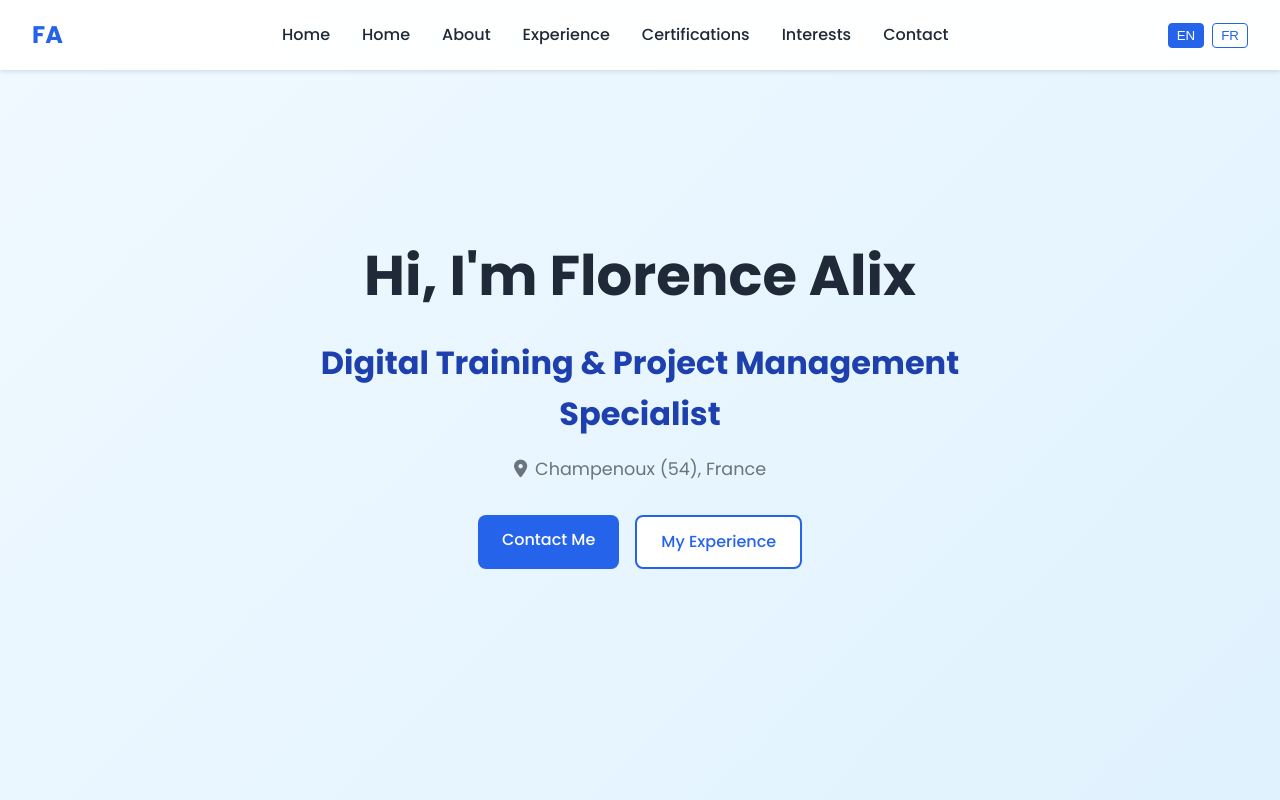
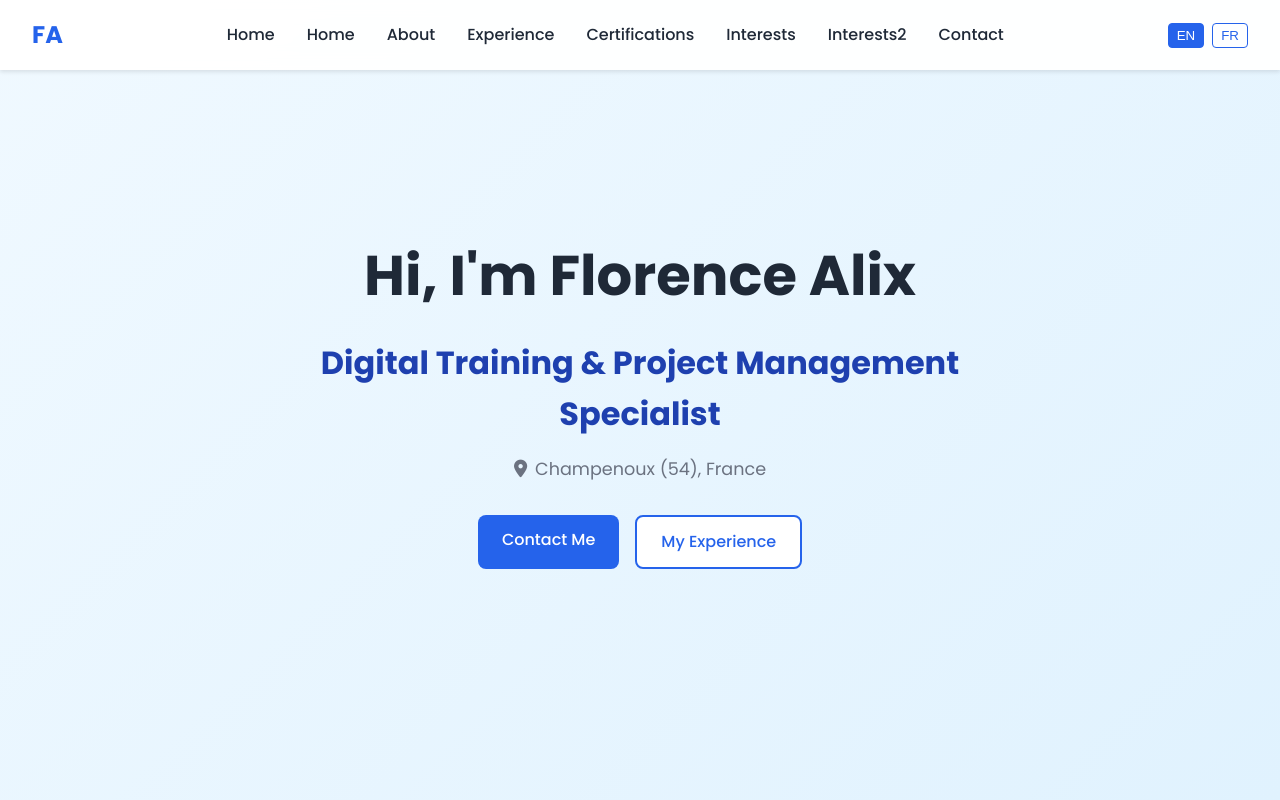
Before and after one commit to fa-sabbah/cv_site_portfolio, a plain HTML site: page index.html in a window 1280 px wide. Shown: the top 800 px of the page. Drawn offline with Linux system fonts and the light colour scheme.

Commit message:
Update index.html

```diff
--- a/index.html
+++ b/index.html
@@ -30,6 +30,7 @@
             <a href="#experience" data-i18n="nav.experience">Experience</a>
             <a href="#certifications" data-i18n="nav.certifications">Certifications</a>
             <a href="#interests" data-i18n="nav.interests">Interests</a>
+            <a href="#interests2" data-i18n="nav.interests2">Interests2</a>
             <a href="contact.html" data-i18n="nav.contact">Contact</a>
         </nav>
         <div class="language-switcher">
```
